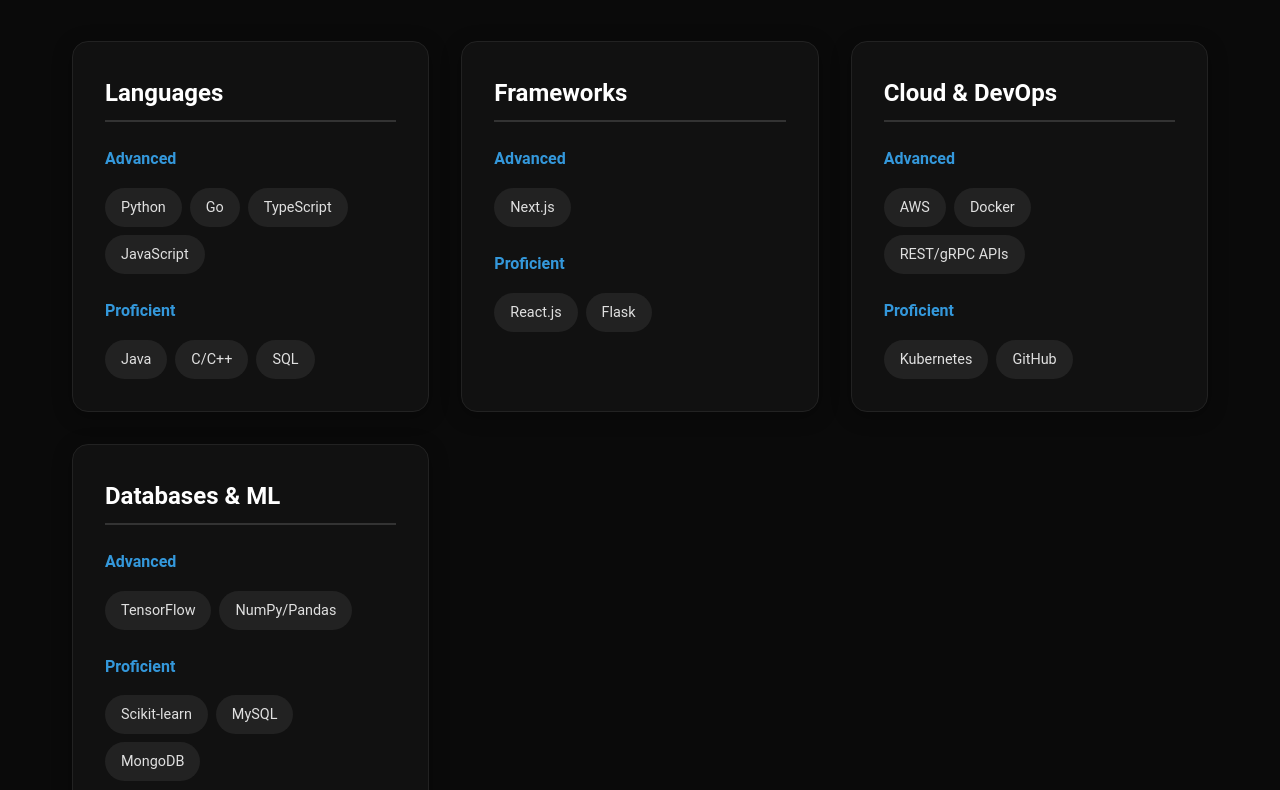
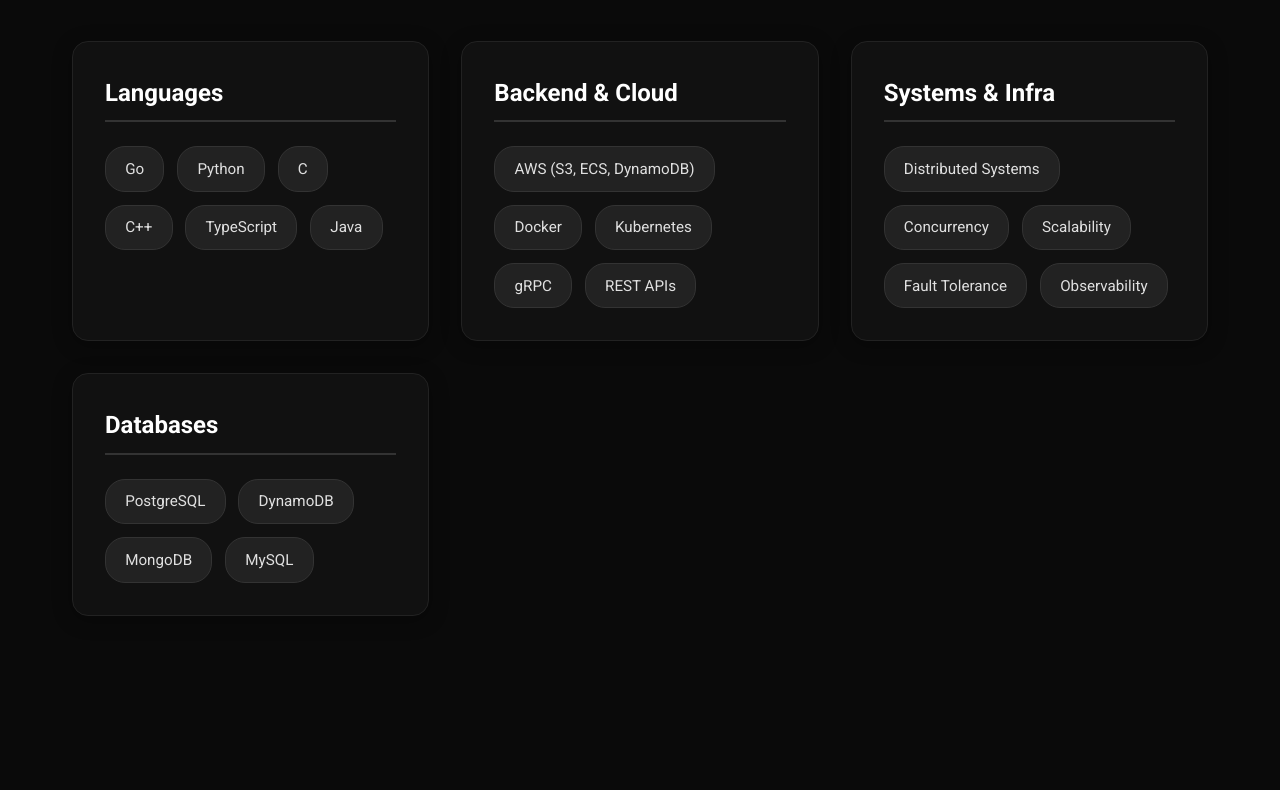
Before and after one commit to AbhinavPInamdar/AbhinavPInamdar.github.io, a plain HTML site: page skills.html in a window 1280 px wide. Shown: the part 185-975 px from the top of the page. After the commit the page ends 865 px from the top, so only its background shows below. Drawn offline with Linux system fonts and the light colour scheme.

Commit message:
Update skills.html

```diff
--- a/skills.html
+++ b/skills.html
@@ -1,6 +1,11 @@
 <!DOCTYPE html>
 <html>
 <head>
+    <title>Abhinav Inamdar - Skills</title>
+    <link rel="icon" href="docs/programming.png" type="image/svg+xml">
+    <link rel="preconnect" href="https://fonts.googleapis.com">
+    <link rel="preconnect" href="https://fonts.gstatic.com" crossorigin>
+    <link href="https://fonts.googleapis.com/css2?family=Roboto:wght@400;700&display=swap" rel="stylesheet">
     <style>
         *{
             margin: 0;
@@ -83,6 +88,8 @@
             box-shadow: 0 4px 20px rgba(0, 0, 0, 0.3);
             border: 1px solid #222222;
             transition: all 0.3s ease;
+            display: flex;
+            flex-direction: column;
         }
 
         .skill-category:hover {
@@ -98,27 +105,27 @@
             border-bottom: 2px solid #333333;
         }
 
-        .tier-title {
-            color: #3498db;
-            font-weight: 700;
-            margin-top: 1.5rem;
-            margin-bottom: 1rem;
-        }
-
         .skill-list {
             list-style: none;
             padding-left: 0;
             display: flex;
             flex-wrap: wrap;
-            gap: 0.5rem;
+            gap: 0.8rem;
         }
 
         .skill-list li {
             background-color: #222;
-            padding: 0.5rem 1rem;
+            padding: 0.6rem 1.2rem;
             border-radius: 20px;
-            font-size: 0.9rem;
+            font-size: 0.95rem;
             color: #e0e0e0;
+            border: 1px solid #333;
+            transition: background-color 0.2s ease;
+        }
+
+        .skill-list li:hover {
+            background-color: #333;
+            border-color: #3498db;
         }
 
     </style>
@@ -140,61 +147,45 @@
         <div class="skills-grid">
             <div class="skill-category">
                 <h3 class="category-title">Languages</h3>
-                <h4 class="tier-title">Advanced</h4>
                 <ul class="skill-list">
+                    <li>Go</li>
                     <li>Python</li>
-                    <li>Go</li>
+                    <li>C</li>
+                    <li>C++</li>
                     <li>TypeScript</li>
-                    <li>JavaScript</li>
-                </ul>
-                <h4 class="tier-title">Proficient</h4>
-                <ul class="skill-list">
                     <li>Java</li>
-                    <li>C/C++</li>
-                    <li>SQL</li>
                 </ul>
             </div>
 
             <div class="skill-category">
-                <h3 class="category-title">Frameworks</h3>
-                 <h4 class="tier-title">Advanced</h4>
+                <h3 class="category-title">Backend & Cloud</h3>
                 <ul class="skill-list">
-                    <li>Next.js</li>
-                </ul>
-                <h4 class="tier-title">Proficient</h4>
-                <ul class="skill-list">
-                    <li>React.js</li>
-                    <li>Flask</li>
+                    <li>AWS (S3, ECS, DynamoDB)</li>
+                    <li>Docker</li>
+                    <li>Kubernetes</li>
+                    <li>gRPC</li>
+                    <li>REST APIs</li>
                 </ul>
             </div>
 
             <div class="skill-category">
-                <h3 class="category-title">Cloud & DevOps</h3>
-                <h4 class="tier-title">Advanced</h4>
+                <h3 class="category-title">Systems & Infra</h3>
                 <ul class="skill-list">
-                    <li>AWS</li>
-                    <li>Docker</li>
-                    <li>REST/gRPC APIs</li>
-                </ul>
-                <h4 class="tier-title">Proficient</h4>
-                <ul class="skill-list">
-                    <li>Kubernetes</li>
-                    <li>GitHub</li>
+                    <li>Distributed Systems</li>
+                    <li>Concurrency</li>
+                    <li>Scalability</li>
+                    <li>Fault Tolerance</li>
+                    <li>Observability</li>
                 </ul>
             </div>
 
             <div class="skill-category">
-                <h3 class="category-title">Databases & ML</h3>
-                 <h4 class="tier-title">Advanced</h4>
+                <h3 class="category-title">Databases</h3>
                 <ul class="skill-list">
-                    <li>TensorFlow</li>
-                    <li>NumPy/Pandas</li>
-                </ul>
-                <h4 class="tier-title">Proficient</h4>
-                <ul class="skill-list">
-                    <li>Scikit-learn</li>
+                    <li>PostgreSQL</li>
+                    <li>DynamoDB</li>
+                    <li>MongoDB</li>
                     <li>MySQL</li>
-                    <li>MongoDB</li>
                 </ul>
             </div>
         </div>
```
